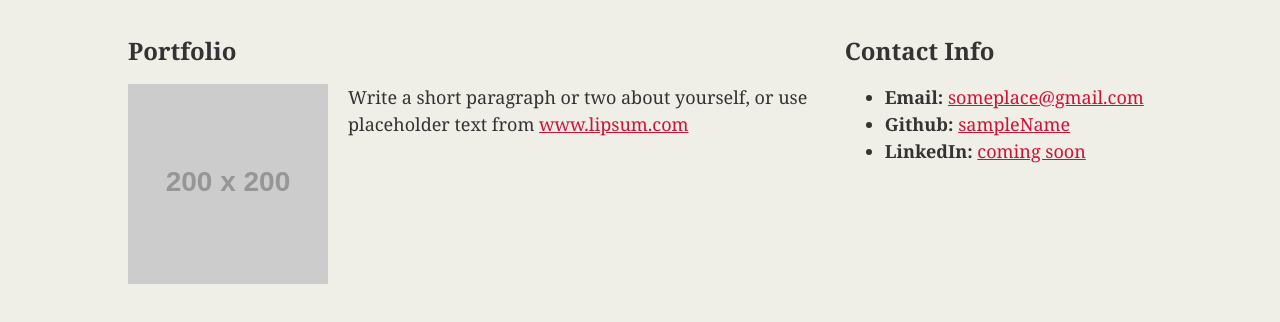
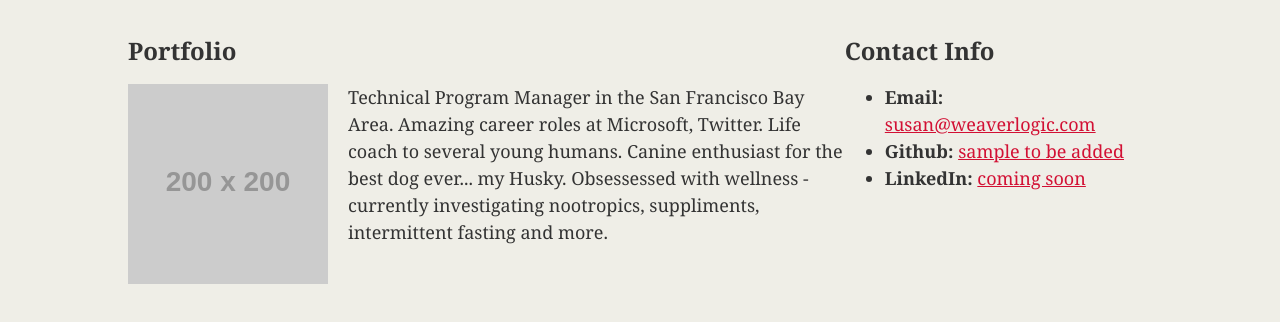
Before and after one commit to Susan-Weaver/susan-weaver.github.io, a plain HTML site: page index.html in a window 1280 px wide. Shown: the part 70-392 px from the top of the page. Drawn offline with Linux system fonts and the light colour scheme; placeholder pictures from the web are drawn by us.

Commit message:
update with brief intro paragraph.

```diff
--- a/index.html
+++ b/index.html
@@ -15,18 +15,21 @@
         <img
           id="bio-image"
           src="https://placehold.it/200x200"
-          alt="Your Name"
+          alt="Susan Weaver"
         />
         <p>
-          Write a short paragraph or two about yourself, or use placeholder text
-          from <a href="http://www.lipsum.com/">www.lipsum.com</a>
+          Technical Program Manager in the San Francisco Bay Area.
+          Amazing career roles at Microsoft, Twitter.
+          Life coach to several young humans.
+          Canine enthusiast for the best dog ever... my Husky.
+          Obsessessed with wellness - currently investigating nootropics, suppliments, intermittent fasting and more.
         </p>
       </section>
       <section id="contact-info">
         <h2>Contact Info</h2>
         <ul>
-          <li><strong>Email:</strong> <a href="#">someplace@gmail.com</a></li>
-          <li><strong>Github:</strong> <a href="#">sampleName</a></li>
+          <li><strong>Email:</strong> <a href="#">susan@weaverlogic.com</a></li>
+          <li><strong>Github:</strong> <a href="#">sample to be added</a></li>
           <li><strong>LinkedIn:</strong> <a href="#">coming soon</a></li>
         </ul>
       </section>
```
